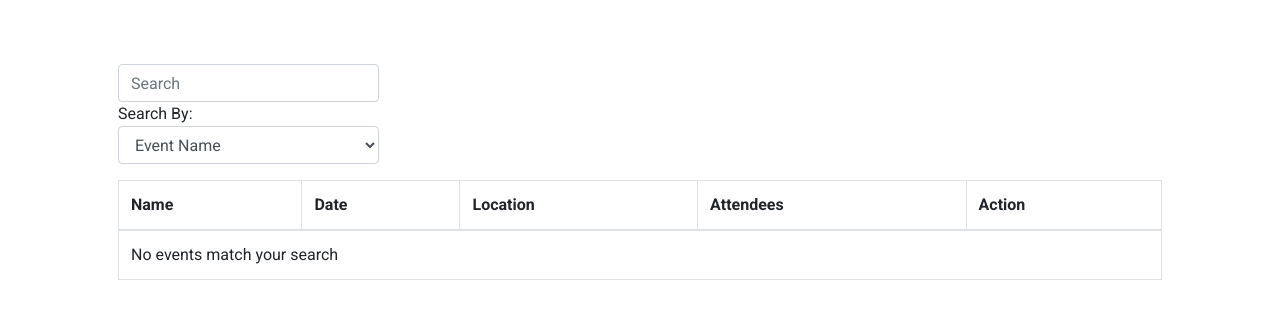
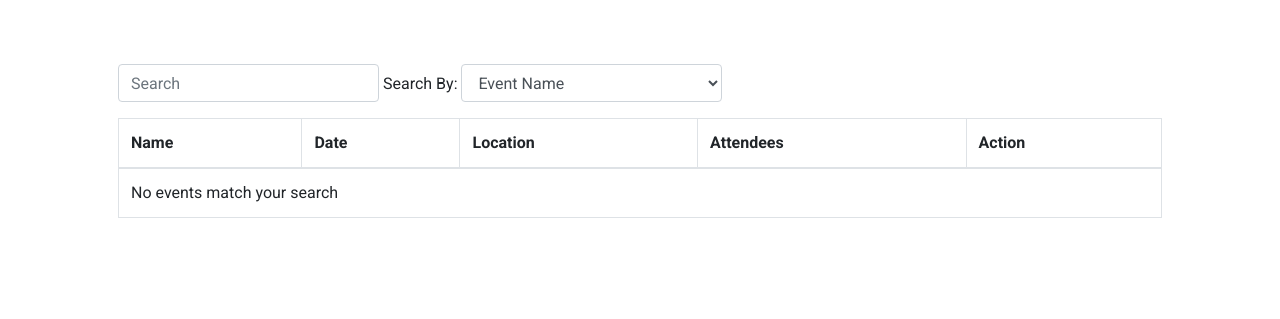
Before and after one commit to codingdojo-projects-algos-august-2019/AmandaP, a Flask app: page /events in a window 1280 px wide. Shown: the part 56-375 px from the top of the page. Run offline with Flask 2, Linux system fonts and the light colour scheme; a user stored in the database is signed in; data comes from the database, SQL or seed files in the repository; both versions use the stored data as it was after the commit; data that the repository does not hold is empty; some libraries are stand-ins or nearby versions.

Commit message:
fixing search bar size

```diff
--- a/doggy_dates/static/css/styles.css
+++ b/doggy_dates/static/css/styles.css
@@ -34,7 +34,7 @@ body {
     cursor: pointer;
 }
 .inline {
-    display: inline-block;
+    display: inline-block !important;
 }
 .card {
     border-radius: 0 !important;
@@ -103,8 +103,18 @@ body {
 .container {
     overflow: scroll;
 }
+.event-form {
+        width: 100% !important;
+        display: block !important;
+    }
 @media screen and (min-width: 540px) {
     #login_section, #register_section {
         width: 50% !important;
     }
 }
+@media screen and (min-width: 540px) {
+    .event-form {
+        width: 25% !important;
+        display: inline-block !important;
+    }
+}
--- a/doggy_dates/templates/events.html
+++ b/doggy_dates/templates/events.html
@@ -63,8 +63,8 @@
     <div class="container p-5">
       <p class="mb-3">
         <form action="/events/search" method="post" id="searchForm">
-        <input id="searchBar" type="text" placeholder="Search" class="form-control inline w-25 d-sm-block" name="search_text"> Search By:
-        <select class="form-control inline w-25 d-sm-block" name="search_term">
+        <input id="searchBar" type="text" placeholder="Search" class="form-control event-form" name="search_text"> Search By:
+        <select class="form-control event-form" name="search_term">
           <option value="name">Event Name</option>
         </select>
       </form>
```
Also changed, not shown: doggy_dates/doggy_dates.db.
